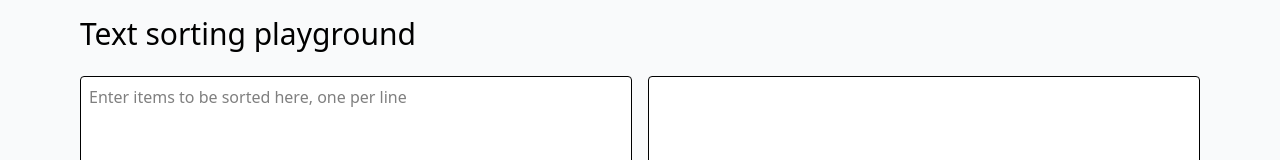
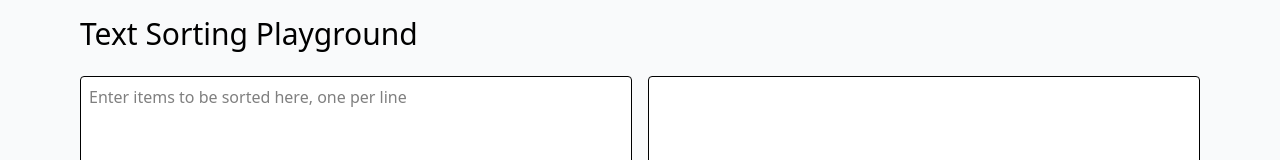
Before and after one commit to theodore-s-beers/allsorts, a SvelteKit app: page / in a window 1280 px wide. Shown: the top 160 px of the page. Built offline with nearby package versions, Linux system fonts and the light colour scheme.

Commit message:
Persist input to localStorage

```diff
--- a/src/routes/+page.svelte
+++ b/src/routes/+page.svelte
@@ -1,4 +1,6 @@
 <script lang="ts">
+  import { onMount } from "svelte";
+
   let sortingInput = $state("");
   let sortingOutput = $state("");
   let sortingApproach = $state("uca");
@@ -8,6 +10,9 @@
   async function sortItems() {
     sortingInput = sortingInput.trim().replace(/\n{2,}/g, "\n");
     const lines = sortingInput.split("\n").map((line) => line.trim());
+
+    localStorage.setItem("allsorts-input", sortingInput);
+    localStorage.setItem("allsorts-approach", sortingApproach);
 
     if (sortingApproach === "naive" || !validTailorings.includes(sortingApproach)) {
       lines.sort();
@@ -44,9 +49,14 @@
     sortingInput = "";
     sortingOutput = "";
   }
+
+  onMount(() => {
+    sortingInput = localStorage.getItem("allsorts-input") || "";
+    sortingApproach = localStorage.getItem("allsorts-approach") || "uca";
+  });
 </script>
 
-<h1 class="mb-6 text-3xl">Text sorting playground</h1>
+<h1 class="mb-6 text-3xl">Text Sorting Playground</h1>
 
 <div class="mb-4 flex gap-4">
   <textarea
@@ -55,6 +65,7 @@
     placeholder="Enter items to be sorted here, one per line"
     class="grow rounded border bg-white p-2"
   ></textarea>
+
   <textarea bind:value={sortingOutput} rows="20" readonly class="grow rounded border bg-white p-2"
   ></textarea>
 </div>
@@ -63,9 +74,11 @@
   <button onclick={sortItems} class="mr-4 cursor-pointer rounded bg-blue-700 px-3 py-2 text-white"
     >Sort</button
   >
+
   <button onclick={clearItems} class="mr-4 cursor-pointer rounded bg-gray-600 px-3 py-2 text-white"
     >Clear</button
   >
+
   <div class="mr-2">Sorting approach:</div>
   <select bind:value={sortingApproach} class="rounded border bg-white p-2">
     <option value="naive">Naïve</option>
@@ -73,5 +86,6 @@
     <option value="ArabicScript">Arabic first</option>
     <option value="ArabicInterleaved">Arabic interleaved</option>
   </select>
+
   <button class="ml-auto cursor-pointer rounded bg-green-800 px-3 py-2 text-white">Copy</button>
 </div>
```
